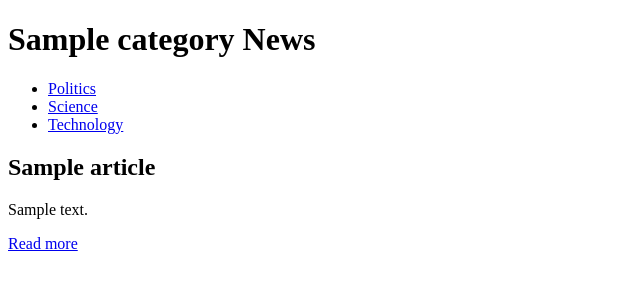
After one commit to memit0/nws, a Flask app: template templates/category.html in a window 1280 px wide. The commit adds this page. Shown: the top 300 px of the page, without its empty margins (0-640 px from the left). Run offline with Flask 3, Linux system fonts and the light colour scheme; the template is opened without the code that fills it: most values are stand-ins (such as "Sample title", 1, 10 or a date in 2020).

Commit message:
tried adding categorize (not working)

```diff
--- a/main.py
+++ b/main.py
@@ -34,20 +34,21 @@ def scrape_article_text(url):
         print(f"Exception: {e}")
         return None, None
 
-@app.route('/', methods=['GET', 'POST'])
-def home():
-    print("Entered home route")  # Debug statement
+def fetch_news(category=None, search_query=None):
     api_key_news = os.getenv('NEWS_API_KEY')
     if not api_key_news:
         raise ValueError("No NEWS_API_KEY found. Please set the NEWS_API_KEY environment variable.")
 
-    search_query = request.form.get('search_query')
-    news_url = 'https://newsapi.org/v2/everything' if search_query else 'https://newsapi.org/v2/top-headlines'
+    news_url = 'https://newsapi.org/v2/top-headlines'
     news_params = {
         'q': search_query,
         'sources': ','.join(friendly_sources),  # Filter by friendly sources
         'apiKey': api_key_news
     }
+
+    if category:
+        news_params['category'] = category
+
     news_response = requests.get(news_url, params=news_params)
     print(f"News API response status code: {news_response.status_code}")  # Debug statement
 
@@ -83,8 +84,12 @@ def home():
     else:
         print(f"Error fetching news articles: {news_response.text}")  # Debug statement
 
-    print(f"Articles to display: {articles}")  # Debug statement
+    return articles
 
+@app.route('/', methods=['GET', 'POST'])
+def home():
+    search_query = request.form.get('search_query')
+    articles = fetch_news(search_query=search_query)
 
     # Fetch Weather Data
     api_key_weather = os.getenv('WEATHER_API_KEY')
@@ -108,6 +113,7 @@ def home():
 
     return render_template('home.html', articles=articles, search_query=search_query, weather=weather_info)
 
+
 @app.route('/save_article', methods=['POST'])
 def save_article():
     article = request.form.to_dict()
--- /dev/null
+++ b/templates/category.html
@@ -0,0 +1,26 @@
+<!DOCTYPE html>
+<html lang="en">
+<head>
+    <meta charset="UTF-8">
+    <meta name="viewport" content="width=device-width, initial-scale=1.0">
+    <title>{{ category.capitalize() }} News</title>
+</head>
+<body>
+    <h1>{{ category.capitalize() }} News</h1>
+    <nav>
+        <ul>
+            <li><a href="/politics">Politics</a></li>
+            <li><a href="/science">Science</a></li>
+            <li><a href="/technology">Technology</a></li>
+            <!-- Add more categories as needed -->
+        </ul>
+    </nav>
+    <div>
+        {% for article in articles %}
+        <h2>{{ article.title }}</h2>
+        <p>{{ article.summary }}</p>
+        <a href="{{ article.url }}" target="_blank">Read more</a>
+        {% endfor %}
+    </div>
+</body>
+</html>
```
Also changed, not shown: templates/home.html (+15 -16 lines), templates/register.html (deleted, +0 -10 lines), templates/saved_articles.html (line endings or trailing spaces).
